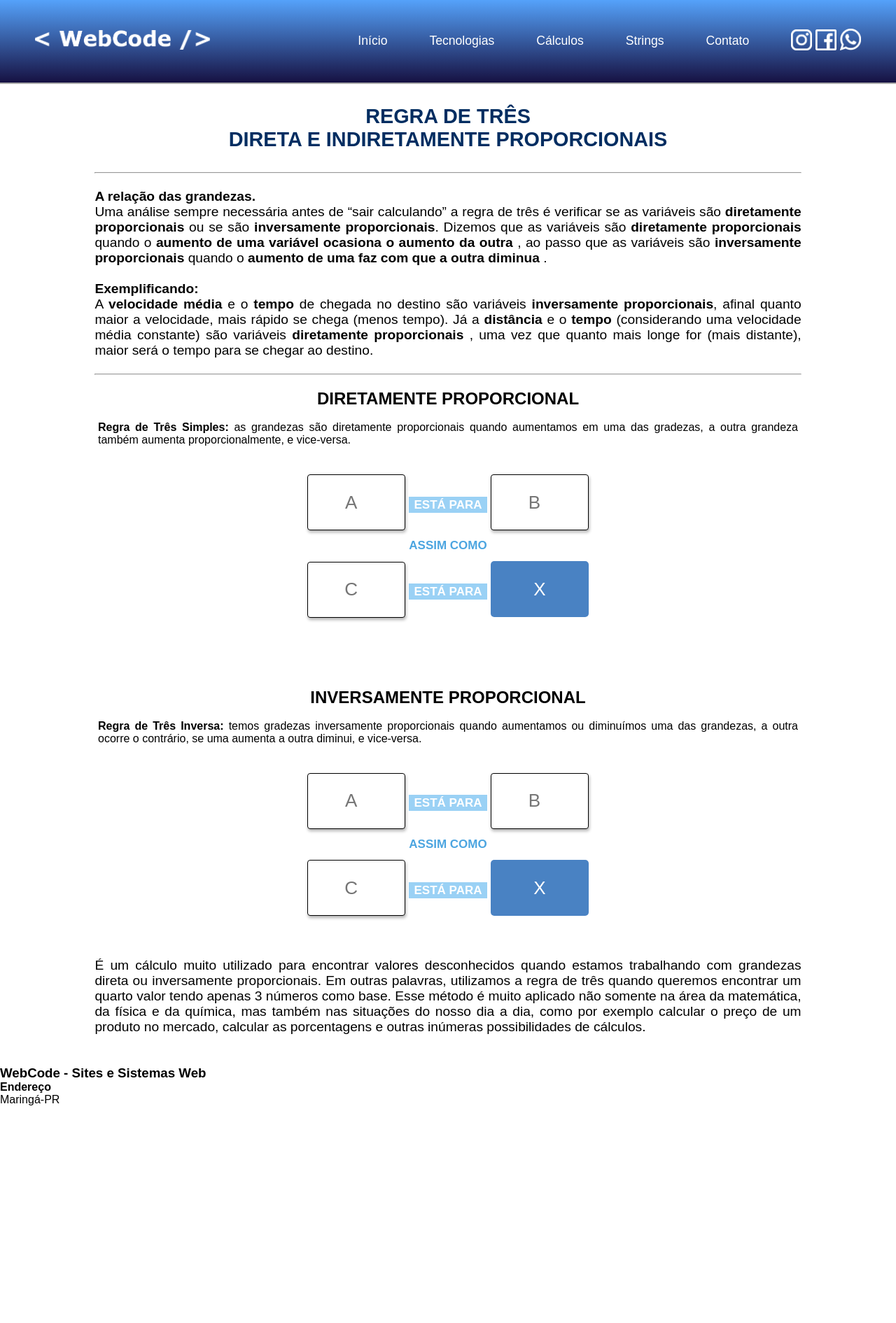
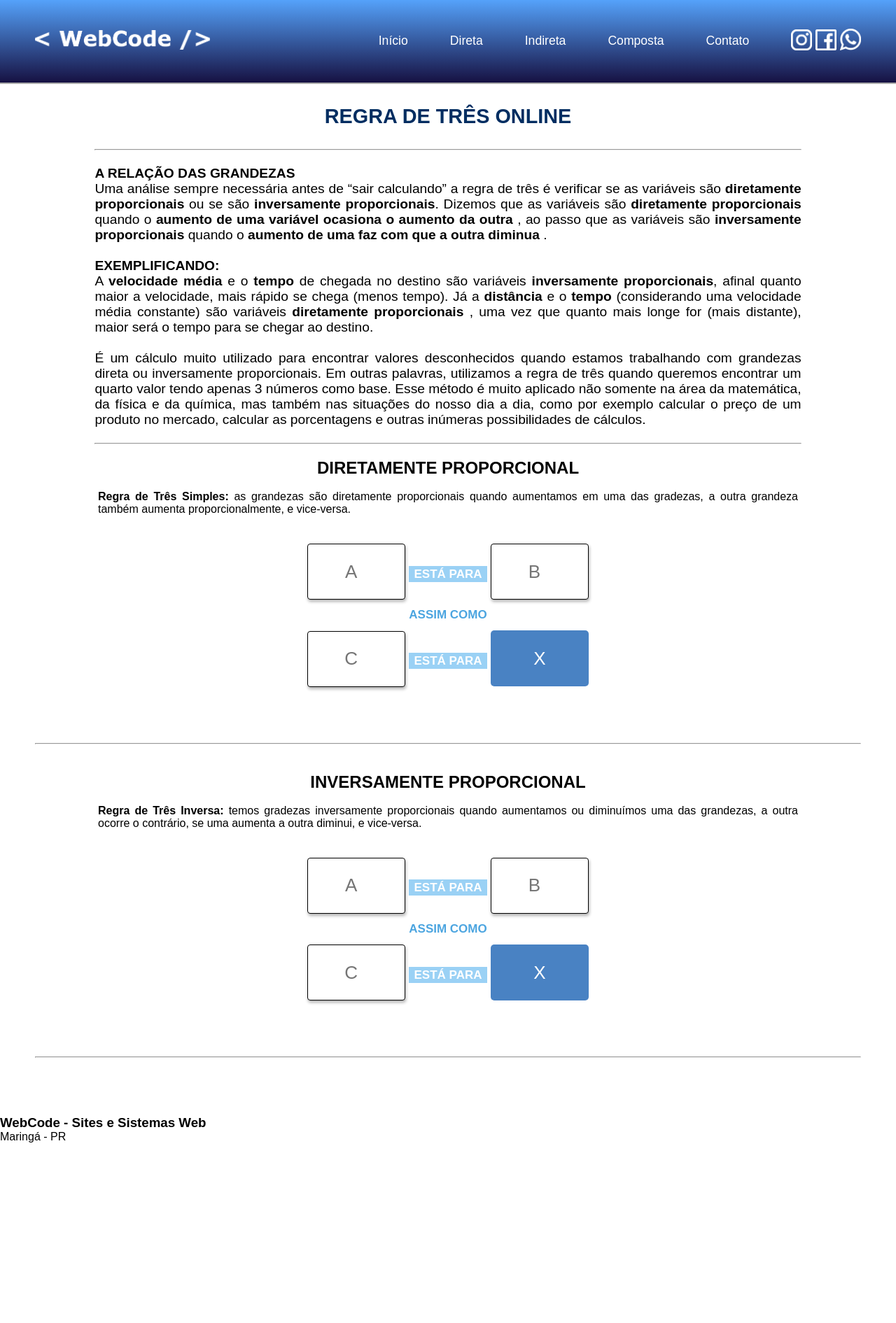
Before and after one commit to thiago1818/regradetres, a plain HTML site: page index.html in a window 1280 px wide. Shown: the whole page at 70% size. Before the commit the page ends 1838 px from the top, so only its background shows below. Drawn offline with Linux system fonts and the light colour scheme.

Commit message:
update responsive

```diff
--- a/index.html
+++ b/index.html
@@ -26,9 +26,9 @@
             </div>
             <ul class="menu">
                 <li class="menu-item"><a class="link-menu-item" href="#">Início</a></li>
-                <li class="menu-item"><a class="link-menu-item" href="#">Tecnologias</a></li>
-                <li class="menu-item"><a class="link-menu-item" href="#">Cálculos</a></li>
-                <li class="menu-item"><a class="link-menu-item" href="#">Strings</a></li>
+                <li class="menu-item"><a class="link-menu-item" href="#">Direta</a></li>
+                <li class="menu-item"><a class="link-menu-item" href="#">Indireta</a></li>
+                <li class="menu-item"><a class="link-menu-item" href="#">Composta</a></li>
                 <li class="menu-item"><a class="link-menu-item" href="#">Contato</a></li>
                 <li class="redeSocial">
                     <a href=""><img class="icone" src="./images/instagram1.png" alt="Instagram"></a>
@@ -42,11 +42,11 @@
 
     <section class="section-rd3">
         <div class="texto-rd3">
-            <h2>REGRA DE TRÊS <br> DIRETA E INDIRETAMENTE PROPORCIONAIS</h2>
+            <h2>REGRA DE TRÊS ONLINE</h2>
             <hr>
             <br>
             <P>
-                <strong>A relação das grandezas.</strong> <br>
+                <h4>A RELAÇÃO DAS GRANDEZAS</h4>
                 Uma análise sempre necessária antes de “sair calculando” a regra de três é verificar se as variáveis são
                 <strong>diretamente proporcionais</strong> ou se são <strong>inversamente proporcionais</strong>.
                 Dizemos que as variáveis são <strong>diretamente proporcionais</strong> quando o <strong>
@@ -59,8 +59,7 @@
             </P>
             <br>
             <p>
-                <strong>Exemplificando:</strong> <br>
-
+                <h4>EXEMPLIFICANDO:</h4>
                 A <strong>velocidade média</strong> e o <strong>tempo</strong> de chegada no destino são variáveis
                 <strong>inversamente proporcionais</strong>, afinal
                 quanto maior a velocidade, mais rápido se chega (menos tempo).
@@ -72,6 +71,18 @@
                 </strong>, uma vez que quanto mais longe for (mais distante), maior será o tempo para se chegar ao
                 destino.
             </p>
+            <br>
+            <p>
+                É um cálculo muito utilizado para encontrar valores desconhecidos quando estamos trabalhando com
+                grandezas direta ou inversamente proporcionais. Em outras palavras, utilizamos a regra de três
+                quando
+                queremos encontrar um quarto valor tendo apenas 3 números como base. Esse método é muito aplicado
+                não
+                somente na área da matemática, da física e da química, mas também nas situações do nosso dia a dia,
+                como
+                por exemplo calcular o preço de um produto no mercado, calcular as porcentagens e outras inúmeras
+                possibilidades de cálculos.
+            <p>
             <br>
             <hr>
         </div>
@@ -102,6 +113,7 @@
                     </div>
                 </div>
             </div>
+            <hr>
             <div class="rd3">
                 <h2><strong>INVERSAMENTE PROPORCIONAL</strong></h2> <br>
                 <p>
@@ -129,19 +141,11 @@
                     </div>
                 </div>
             </div>
+            <hr>
+            <br>
         </div>
         <div class="texto-rd3">
-            <p>
-                É um cálculo muito utilizado para encontrar valores desconhecidos quando estamos trabalhando com
-                grandezas direta ou inversamente proporcionais. Em outras palavras, utilizamos a regra de três
-                quando
-                queremos encontrar um quarto valor tendo apenas 3 números como base. Esse método é muito aplicado
-                não
-                somente na área da matemática, da física e da química, mas também nas situações do nosso dia a dia,
-                como
-                por exemplo calcular o preço de um produto no mercado, calcular as porcentagens e outras inúmeras
-                possibilidades de cálculos.
-            <p>
+
                 <br><br>
         </div>
     </section>
@@ -154,10 +158,7 @@
         <div class="grid-footer">
             <div class="informations">
                 <h3>WebCode - Sites e Sistemas Web</h3>
-                <h4>Endereço</h3>
-                    <p>
-                        Maringá-PR
-                    </p>
+                <p>Maringá - PR</p>
             </div>
             <nav class="nav-footer">
 
--- a/style/style.css
+++ b/style/style.css
@@ -79,7 +79,7 @@ header {
 }
 
 .link-menu-item:hover {
-    color: var(--azul3);
+    color: var(--azul1);
     opacity: 0.8;
     border-bottom: 1px solid var(--blue3);
 }
```
